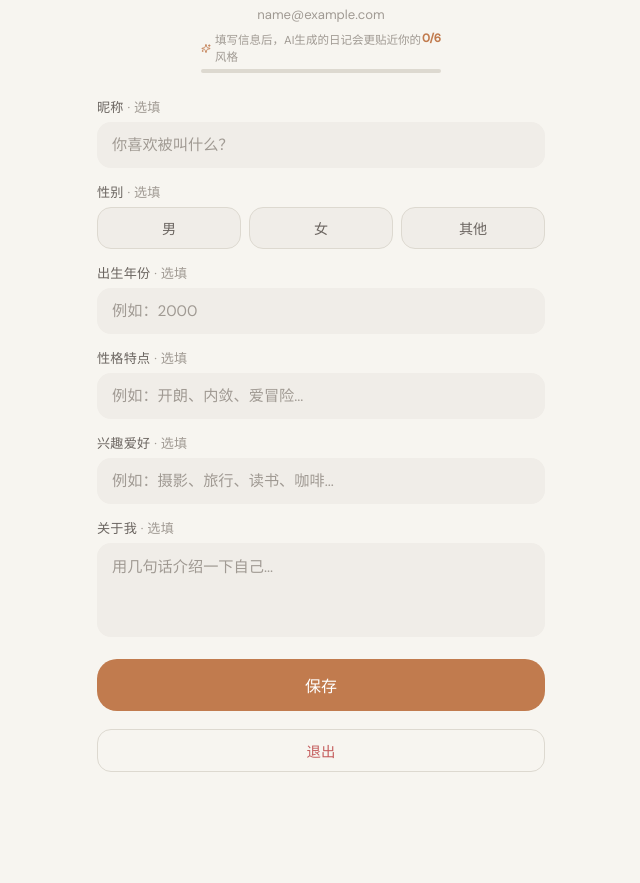
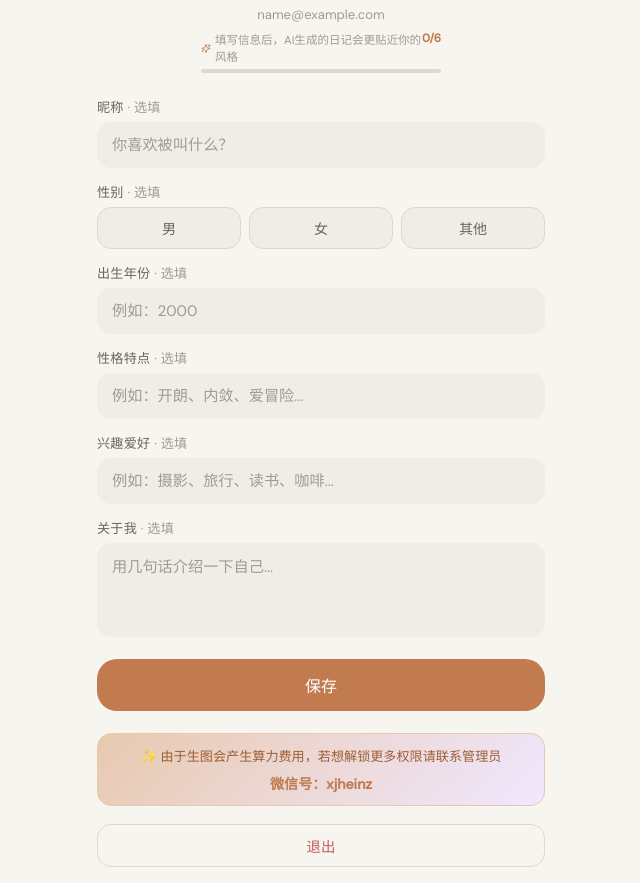
Before and after one commit to xjyammia-star/picdiary, a React (Vite) app: page /profile in a window 1280 px wide. Shown: the part 171-1054 px from the top of the page, without its empty margins (319-959 px from the left). Before the commit the page ends 959 px from the top, so only its background shows below. Built offline with nearby package versions, Linux system fonts and the light colour scheme; no server answers; sample sign-in values are in the browser's storage.

Commit message:
Update ProfilePage.tsx

```diff
--- a/src/pages/ProfilePage.tsx
+++ b/src/pages/ProfilePage.tsx
@@ -8,7 +8,7 @@ import type { UserProfile } from '../services/api'
 
 export default function ProfilePage() {
   const navigate = useNavigate()
-  const { t } = useLang()
+  const { t, lang } = useLang()
   const { user, logout } = useAuth()
 
   const [profile, setProfile] = useState<UserProfile>({})
@@ -168,6 +168,24 @@ export default function ProfilePage() {
               }
             </button>
 
+            {/* Upgrade notice */}
+            {!user?.is_admin && (
+              <div style={{
+                marginTop: 8, padding: '12px 16px', borderRadius: 'var(--radius-md)',
+                background: 'linear-gradient(135deg, var(--accent-light), #f0e8ff)',
+                border: '1px solid var(--accent-light)',
+              }}>
+                <div style={{ fontSize: '0.82rem', color: 'var(--accent-dark)', lineHeight: 1.6, textAlign: 'center' }}>
+                  ✨ {lang === 'zh'
+                    ? '由于生图会产生算力费用，若想解锁更多权限请联系管理员'
+                    : 'To unlock more styles & higher limits, contact the admin'}
+                </div>
+                <div style={{ fontSize: '0.88rem', fontWeight: 600, color: 'var(--accent)', textAlign: 'center', marginTop: 6 }}>
+                  微信号：xjheinz
+                </div>
+              </div>
+            )}
+
             {/* Admin */}
             {user?.is_admin && (
               <button className="btn btn-ghost btn-full" onClick={() => navigate('/admin')} style={{ marginTop: 4 }}>
```
